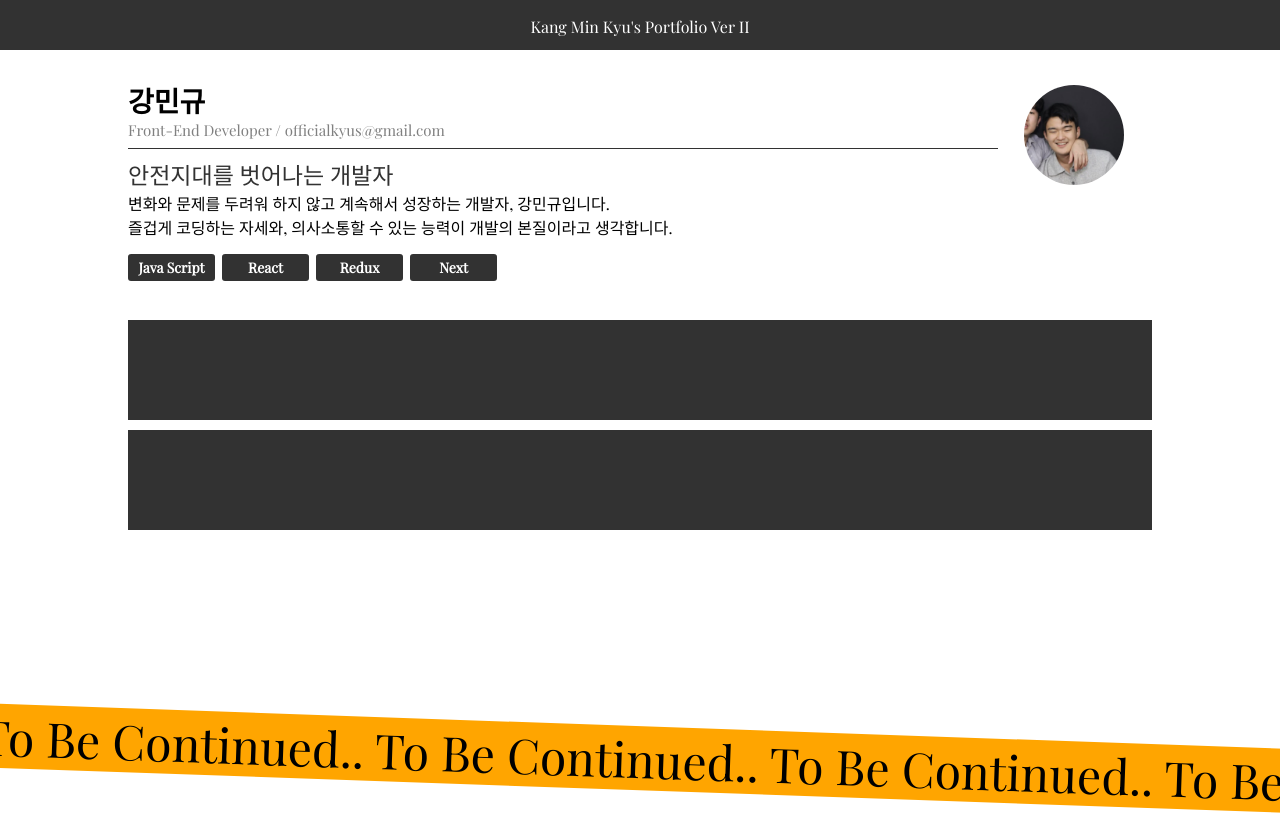
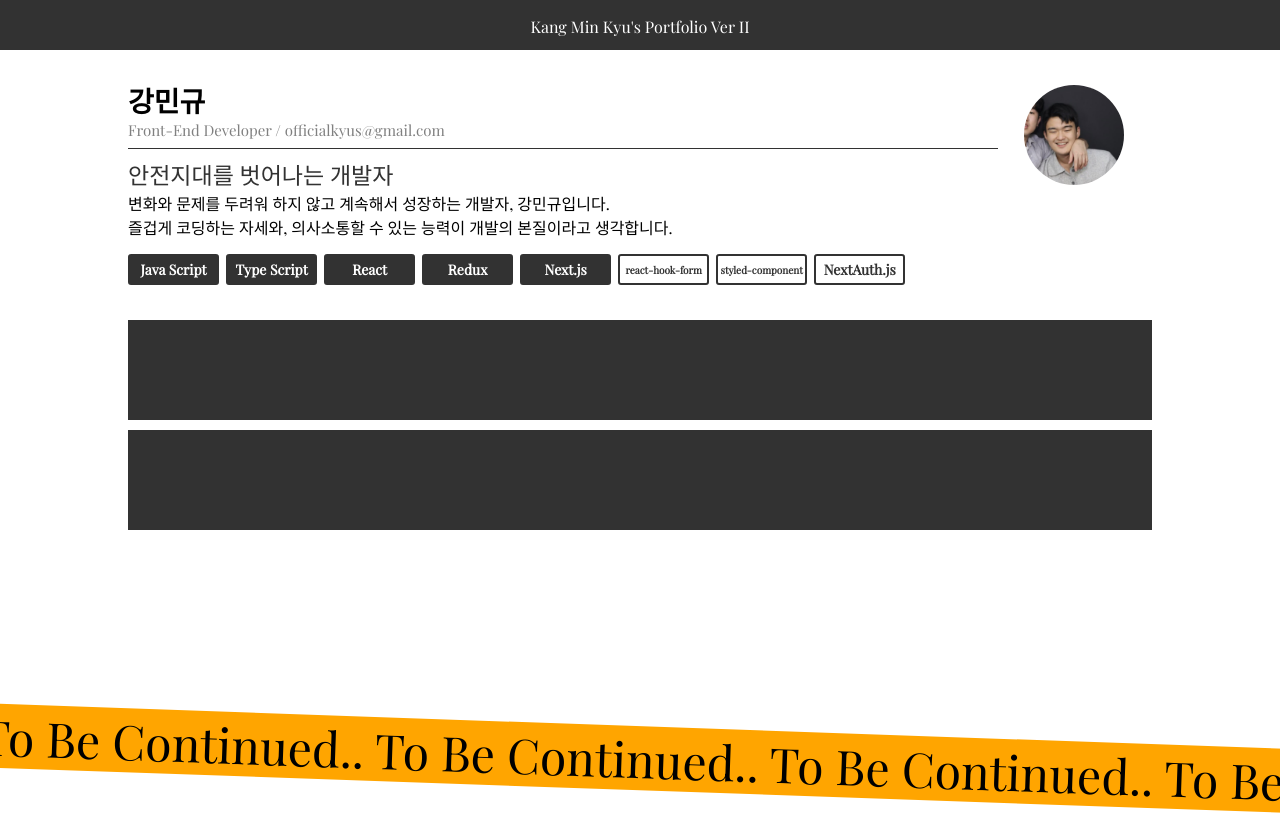
Before and after one commit to selfishAltruism/Portfolio_ver2, a React (Create React App) app: page / in a window 1280 px wide. Shown: the top 821 px of the page. Built offline with nearby package versions, Linux system fonts and the light colour scheme; a web font is replaced by a local one.

Commit message:
UPDATE stack

```diff
--- a/src/Profile.css
+++ b/src/Profile.css
@@ -49,6 +49,7 @@
   align-items: center;
 
   width: 8.5%;
+
   height: 27px;
 
   color: white;
@@ -56,7 +57,48 @@
   font-weight: bold;
 
   background-color: #323232;
+  border: 2px solid #323232;
 
   border-radius: 3px;
   margin-right: 7px;
 }
+
+.profile-contianer .sub-stack {
+  display: flex;
+  justify-content: center;
+  align-items: center;
+
+  width: 8.5%;
+
+  height: 27px;
+
+  color: #323232;
+  font-size: 14px;
+  font-weight: bold;
+
+  background-color: white;
+  border: 2px solid #323232;
+
+  border-radius: 3px;
+  margin-right: 7px;
+}
+
+.profile-contianer .sub-stack-small {
+  display: flex;
+  justify-content: center;
+  align-items: center;
+
+  width: 8.5%;
+
+  height: 27px;
+
+  color: #323232;
+  font-size: 10px;
+  font-weight: bold;
+
+  background-color: white;
+  border: 2px solid #323232;
+
+  border-radius: 3px;
+  margin-right: 7px;
+}
--- a/src/Profile.tsx
+++ b/src/Profile.tsx
@@ -25,9 +25,13 @@ function Profile() {
         <span className="stack-label"></span>
         <div className="stacks">
           <div className="stack">Java Script</div>
+          <div className="stack">Type Script</div>
           <div className="stack">React</div>
           <div className="stack">Redux</div>
-          <div className="stack">Next</div>
+          <div className="stack">Next.js</div>
+          <div className="sub-stack-small">react-hook-form</div>
+          <div className="sub-stack-small">styled-component</div>
+          <div className="sub-stack">NextAuth.js</div>
         </div>
       </div>
       <Avatar
```
